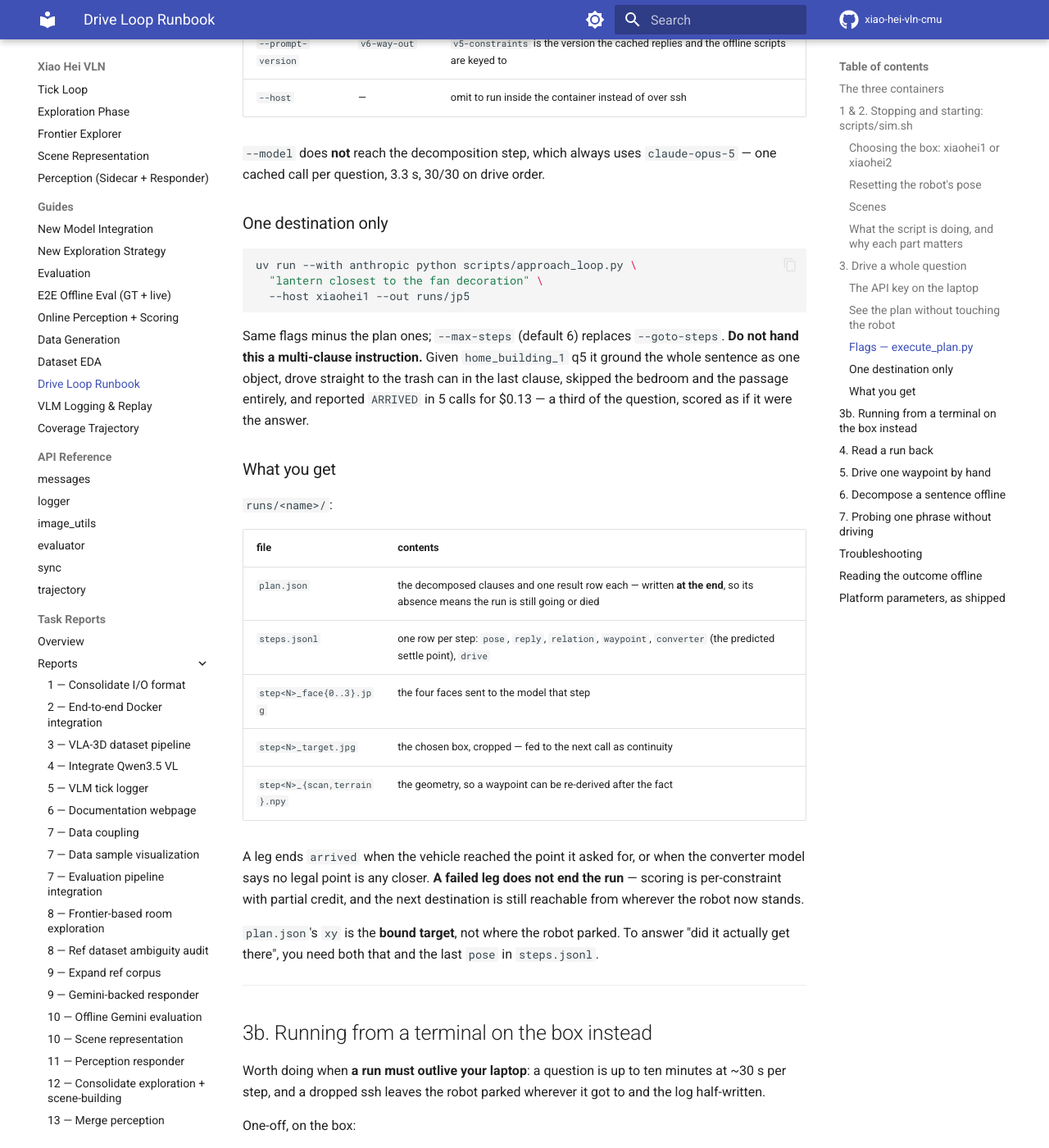
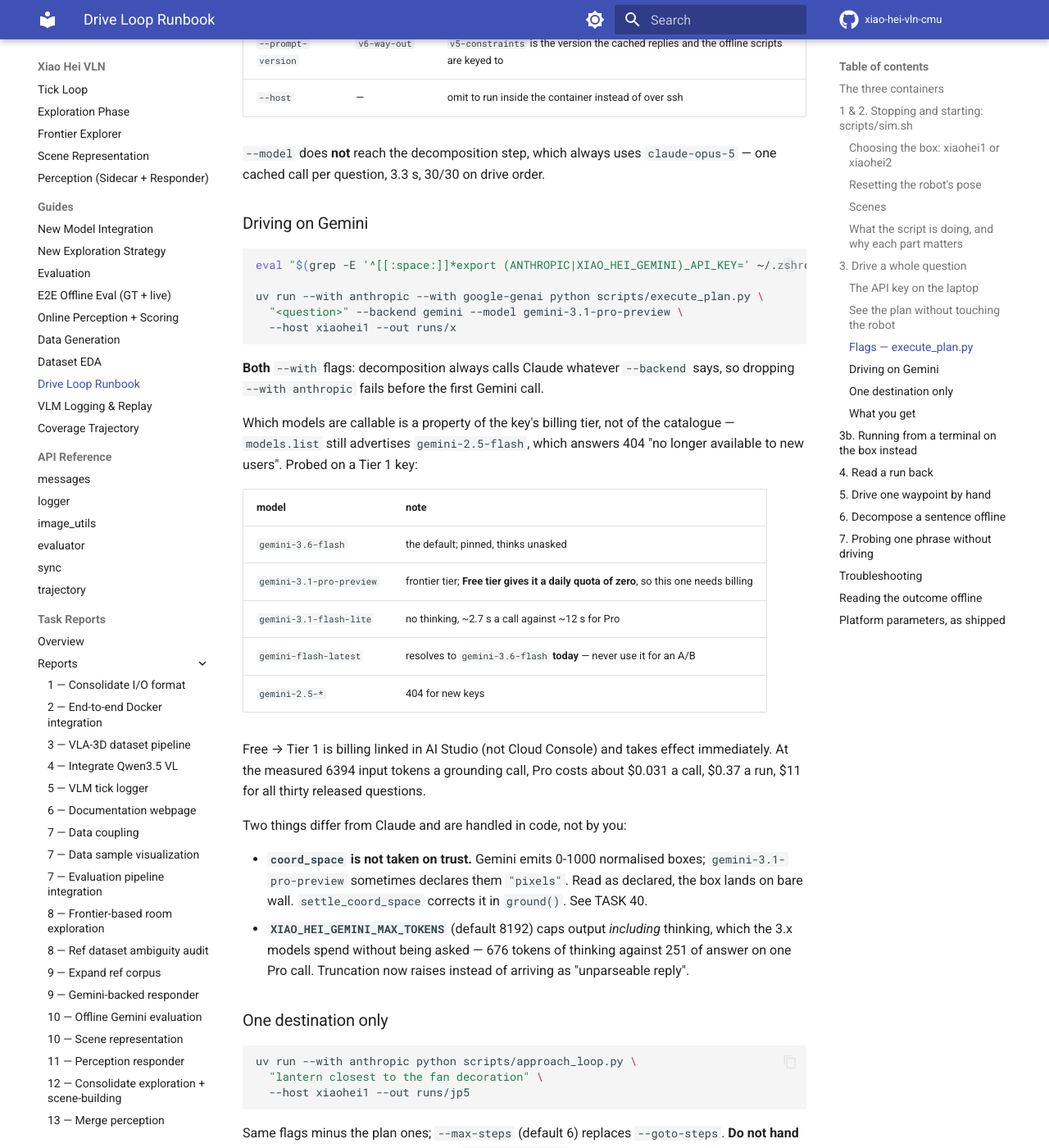
Before and after one commit to ginlov/xiao-hei-vln-cmu, an MkDocs documentation site: the page built from docs/guides/drive-loop-runbook.md, in a window 1280 px wide and 1400 px high, scrolled down 4967 px. Shown: the whole window at 82% size. Built offline with MkDocs 1.6.1 and Material for MkDocs 9.7.7, drawn with Linux system fonts in a browser that asks for light colours; comment, search, counter and statistics services are not loaded; some of the changed text lies outside the part shown.

````diff
--- a/docs/guides/drive-loop-runbook.md
+++ b/docs/guides/drive-loop-runbook.md
@@ -204,12 +204,52 @@ spending ten minutes of sim time on it.
 | `--budget` | 540 | seconds for the **whole question**; README allows 600 |
 | `--goto-steps` | 20 | safety cap on grounding calls per destination — the real governor is the leg's share of `--budget` |
 | `--model` | `claude-opus-5` | any vision model: `claude-sonnet-5`, `claude-fable-5`, `claude-haiku-4-5-20251001` |
-| `--backend` | `claude` | `gemini` reads `XIAO_HEI_GEMINI_API_KEY` (or `GEMINI_API_KEY`) from the environment; default model `gemini-2.5-flash` |
+| `--backend` | `claude` | `gemini` reads `XIAO_HEI_GEMINI_API_KEY` (or `GEMINI_API_KEY`); default model `gemini-3.6-flash`. See below — it needs its own `--with` |
 | `--prompt-version` | `v6-way-out` | `v5-constraints` is the version the cached replies and the offline scripts are keyed to |
 | `--host` | — | omit to run inside the container instead of over ssh |
 
 `--model` does **not** reach the decomposition step, which always uses
 `claude-opus-5` — one cached call per question, 3.3 s, 30/30 on drive order.
+
+### Driving on Gemini
+
+```bash
+eval "$(grep -E '^[[:space:]]*export (ANTHROPIC|XIAO_HEI_GEMINI)_API_KEY=' ~/.zshrc)"
+
+uv run --with anthropic --with google-genai python scripts/execute_plan.py \
+  "<question>" --backend gemini --model gemini-3.1-pro-preview \
+  --host xiaohei1 --out runs/x
+```
+
+**Both** `--with` flags: decomposition always calls Claude whatever `--backend`
+says, so dropping `--with anthropic` fails before the first Gemini call.
+
+Which models are callable is a property of the key's billing tier, not of the
+catalogue — `models.list` still advertises `gemini-2.5-flash`, which answers
+404 "no longer available to new users". Probed on a Tier 1 key:
+
+| model | note |
+|---|---|
+| `gemini-3.6-flash` | the default; pinned, thinks unasked |
+| `gemini-3.1-pro-preview` | frontier tier; **Free tier gives it a daily quota of zero**, so this one needs billing |
+| `gemini-3.1-flash-lite` | no thinking, ~2.7 s a call against ~12 s for Pro |
+| `gemini-flash-latest` | resolves to `gemini-3.6-flash` **today** — never use it for an A/B |
+| `gemini-2.5-*` | 404 for new keys |
+
+Free → Tier 1 is billing linked in AI Studio (not Cloud Console) and takes
+effect immediately. At the measured 6394 input tokens a grounding call, Pro
+costs about $0.031 a call, $0.37 a run, $11 for all thirty released questions.
+
+Two things differ from Claude and are handled in code, not by you:
+
+- **`coord_space` is not taken on trust.** Gemini emits 0-1000 normalised
+  boxes; `gemini-3.1-pro-preview` sometimes declares them `"pixels"`. Read as
+  declared, the box lands on bare wall. `settle_coord_space` corrects it in
+  `ground()`. See TASK 40.
+- **`XIAO_HEI_GEMINI_MAX_TOKENS`** (default 8192) caps output *including*
+  thinking, which the 3.x models spend without being asked — 676 tokens of
+  thinking against 251 of answer on one Pro call. Truncation now raises
+  instead of arriving as "unparseable reply".
 
 ### One destination only
 
@@ -406,6 +446,9 @@ the ground-truth answer, measuring 10.46 m against a true 10.22 m.
 |---|---|---|
 | `ssh: connect ... timed out` | `xiaohei1`'s public IP changes on **every** instance restart | update `HostName` in `~/.ssh/config` |
 | `ModuleNotFoundError: No module named 'anthropic'` | missing `--with anthropic` | see above |
+| `ModuleNotFoundError: No module named 'google'` | missing `--with google-genai` | see "Driving on Gemini" |
+| `RuntimeError: Cannot send a request, as the client has been closed` | fixed in TASK 40 — the genai client was a temporary | update the branch |
+| gemini 429 `GenerateRequestsPerDayPerProjectPerModel-FreeTier` | Pro on the free tier, whose daily quota is zero | link billing in AI Studio, or use `gemini-3.6-flash` |
 | `anthropic.AuthenticationError` | the `eval` line was not run in this shell | see above |
 | preflight reports `rival_waypoint_publishers` | `xiao_hei_ai_module` is up | `ssh xiaohei1 'docker stop xiao_hei_ai_module'` |
 | preflight reports nothing on `/joy` | the local planner discards every waypoint silently | the sim did not fully start; check `docker exec iros2026_system cat /tmp/sim.log` |
````
Also changed, not shown: docs/tasks/TASK 42 - The pose that was older than the frame.md (added, +105 -0 lines), docs/tasks/index.md (+3 -0 lines), 4 other files.
